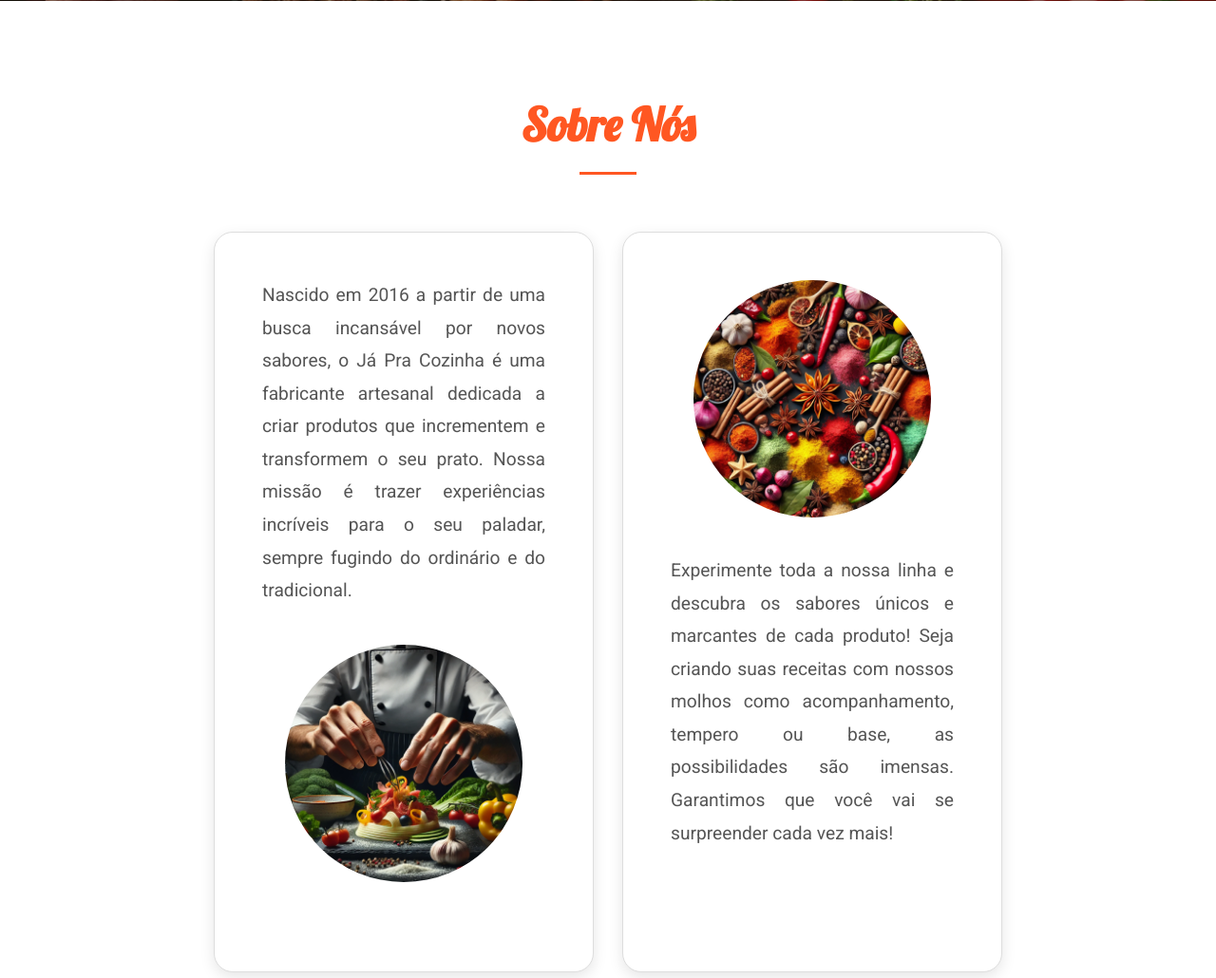
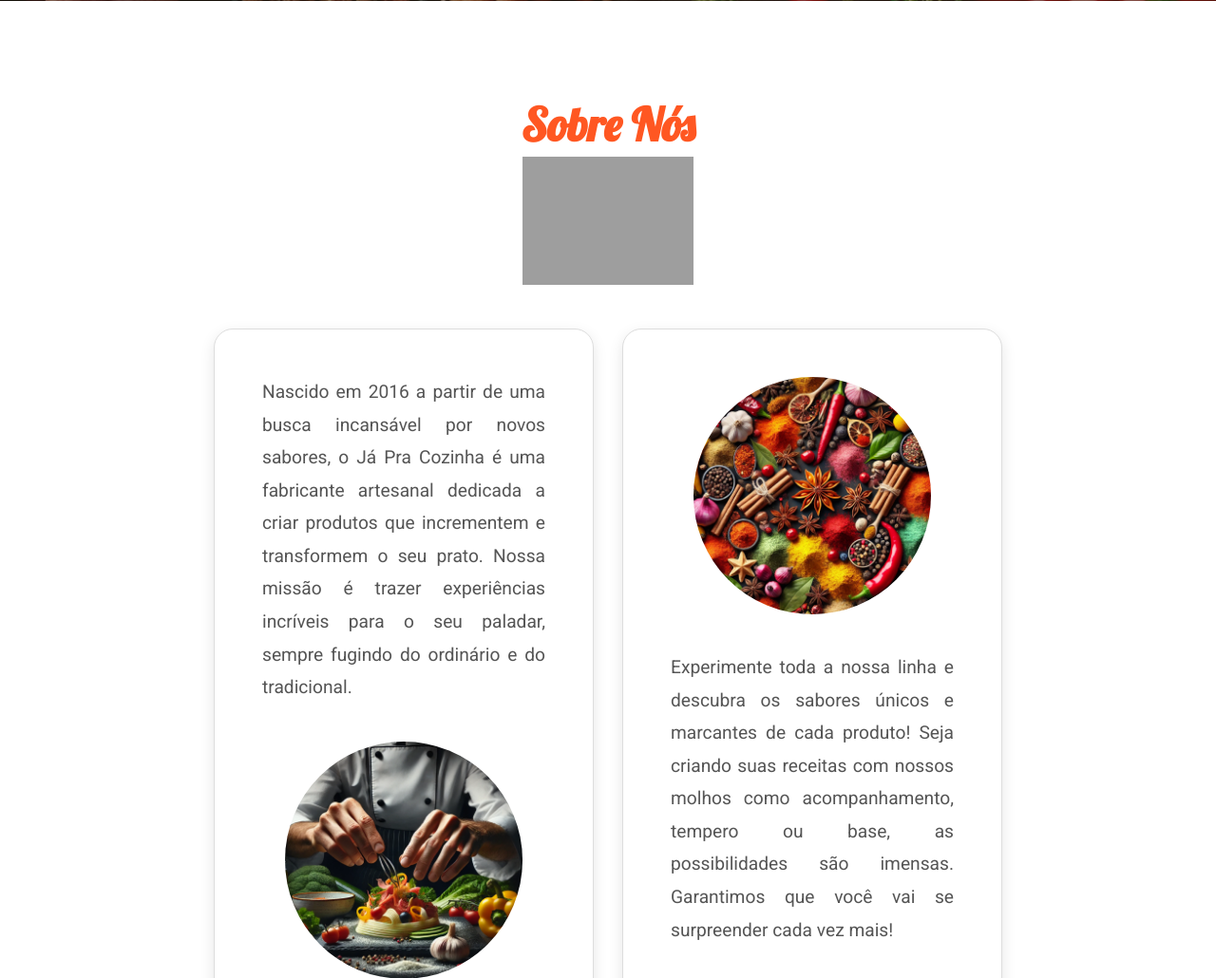
Before and after one commit to andregeraseev/japracozinhasite, a Django app: page / in a window 1280 px wide. Shown: the part 899-1929 px from the top of the page at 95% size. Run offline with Django 5.2, Linux system fonts and the light colour scheme; grey boxes are pictures that could not be loaded.

Commit message:
quase completo

```diff
--- a/templates/home/home2.html
+++ b/templates/home/home2.html
@@ -44,12 +44,17 @@
 
 .navbar-toggler {
     display: none; /* Oculto em telas grandes */
-    font-size: 1.5em;
+    max-width: 1.5em;
     background: none;
     border: none;
     color: #fff;
     cursor: pointer;
     transition: color 0.3s;
+}
+.menu-icon {
+    width: 40px;  /* Defina o tamanho da imagem do ícone */
+    height: auto;
+    transition: transform 0.2s;
 }
 
 .navbar-toggler:hover {
@@ -191,17 +196,18 @@
 .section-about h2 {
     font-family: 'Lobster', cursive;
     font-size: 3em;
-    margin-bottom: 20px;
+    margin-bottom: 2px;
     color: #ff5722;
     animation: fadeInUp 1s ease-in-out;
 }
 
-.section-about .separator {
-    width: 60px;
-    height: 3px;
-    background-color: #ff5722;
-    margin: 20px auto;
-    animation: growWidth 1s ease-out forwards;
+
+.separator img{
+
+    width: 180px;
+    height: auto;
+    margin: 2px auto;
+    {#animation: growWidth 1s ease-out forwards;#}
 }
 
 .section-about .content {
@@ -325,7 +331,7 @@
 .section-products h2 {
     font-family: 'Lobster', cursive;
     font-size: 3em;
-    margin-bottom: 40px;
+    margin-bottom: 2px;
     color: #ff5722;
     animation: fadeInUp 1s ease-in-out;
 }
@@ -702,16 +708,16 @@
 .section-contact h2 {
     font-family: 'Pacifico', cursive; /* Fonte manuscrita */
     font-size: 3em;
-    margin-bottom: 20px;
+    margin-bottom: 2px;
     color: #333;
 }
 
-.section-contact .separator {
-    width: 50px;
-    height: 3px;
-    background-color: #333;
-    margin: 20px auto;
-}
+{#.section-contact .separator {#}
+{#    width: 50px;#}
+{#    height: 3px;#}
+{#    background-color: #333;#}
+{#    margin: 20px auto;#}
+{#}#}
 
 .section-contact p {
     font-size: 1.2em;
@@ -800,12 +806,15 @@
             </a>
         </div>
         <button class="navbar-toggler">
-            <i class="fas fa-bars"></i>
+            <!-- Imagem do menu fechado -->
+            <img src="{% static 'assets/images/abrirmenu.png' %}" alt="Menu" class="menu-icon" id="menu-icon">
+        </button>
+
         </button>
         <ul class="navbar-links">
             <li><a href="#home">Início</a></li>
             <li><a href="#about">Sobre Nós</a></li>
-            <li><a href="#section-products">Produtos</a></li>
+            <li><a href="#products">Produtos</a></li>
             <li><a href="#contact">Contato</a></li>
             <li><a href="#newsletter">Receitas</a></li>
         </ul>
@@ -822,7 +831,9 @@
 
 <div id="about"  class="section-about">
     <h2>Sobre Nós</h2>
-    <div class="separator"></div>
+    <div class="separator">
+        <img src="{% static 'assets/images/garfo.png' %}" alt="garfo">
+    </div>
     <div class="content">
         <div>
             <p>
@@ -889,9 +900,11 @@
     });
 </script>
 
-<div id="section-products" class="section-products">
+<div id="products" class="section-products">
     <h2>Produtos</h2>
-    <div  class="separator"></div>
+    <div class="separator">
+        <img src="{% static 'assets/images/faca.png' %}" alt="garfo">
+    </div>
 
     <!-- Categoria Molhos -->
     <div class="category">
@@ -939,7 +952,9 @@
     <!-- CONTATO -->
 <div id="contact" class="section-contact">
     <h2>Contato</h2>
-    <div class="separator"></div>
+    <div class="separator">
+        <img src="{% static 'assets/images/colher.png' %}" alt="garfo">
+    </div>
     <p>Entre em contato conosco para saber mais sobre nossos produtos ou para enviar sugestões!</p>
     <form action="#" method="post" class="contact-form">
         <input type="text" name="name" placeholder="Seu Nome" required>
@@ -985,7 +1000,12 @@
     const navbar = document.querySelector('.navbar');
     const navbarToggler = document.querySelector('.navbar-toggler');
     const navbarLinks = document.querySelector('.navbar-links');
+    const menuIcon = document.getElementById('menu-icon');
     const sticky = navbar.offsetTop;
+
+    // Caminho para as imagens
+    const menuClosedImage = "{% static 'assets/images/abrirmenu.png' %}";
+    const menuOpenedImage = "{% static 'assets/images/menufechado.png' %}";
 
     // Sticky Navbar
     window.addEventListener('scroll', function() {
@@ -999,6 +1019,13 @@
     // Toggle Navbar on Mobile
     navbarToggler.addEventListener('click', function() {
         navbarLinks.classList.toggle('show');
+
+        // Alternar imagem do ícone
+        if (navbarLinks.classList.contains('show')) {
+            menuIcon.src = menuOpenedImage; // Mudar para imagem de menu aberto
+        } else {
+            menuIcon.src = menuClosedImage; // Mudar para imagem de menu fechado
+        }
     });
 
     // Smooth Scroll
```
Lines whose indentation alone changed are shown as unchanged.
